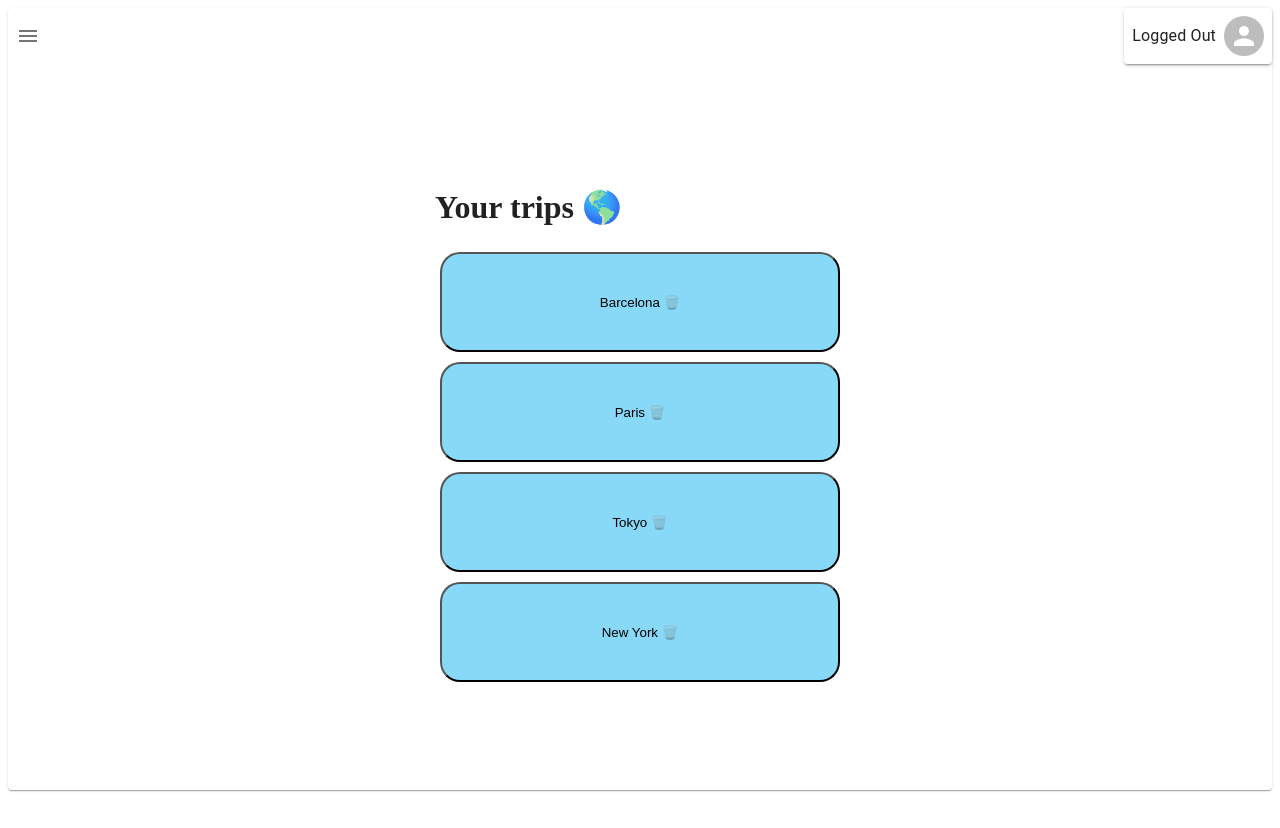
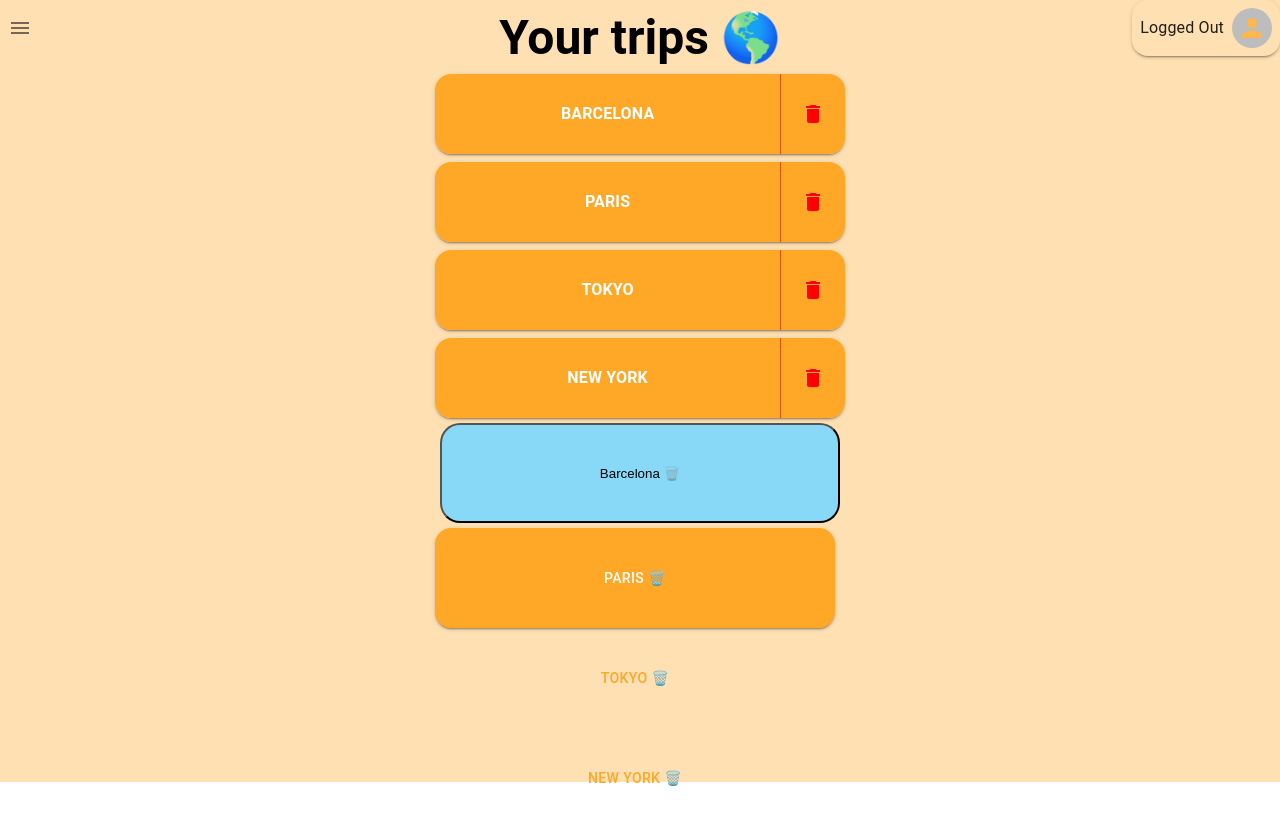
Before and after one commit to silvester-zogaj/travel-planner, a Next.js app in the folder travel-planner-fe/: page /trips in a window 1280 px wide. Before the commit the page ends 800 px from the top, so only its background shows below. Built offline with nearby package versions, Linux system fonts and the light colour scheme; no server answers.

Commit message:
add color palette

```diff
--- a/travel-planner-fe/app/layout.tsx
+++ b/travel-planner-fe/app/layout.tsx
@@ -20,7 +20,11 @@ export default function RootLayout({
   return (
     <html lang="en">
       <head></head>
-      <body>
+      <body
+        style={{
+          margin: 0,
+        }}
+      >
         <AuthContextProvider>
           <NextAppDirEmotionCacheProvider options={{ key: "css" }}>
             <AppMuiThemeProvider>
--- a/travel-planner-fe/app/trips/page.tsx
+++ b/travel-planner-fe/app/trips/page.tsx
@@ -1,16 +1,48 @@
-import styles from "../page.module.css"
-import Link from "next/link"
+"use client";
+import styles from "../page.module.css";
+import Link from "@mui/material/Link";
+import Button from "@mui/material/Button";
+import Stack from "@mui/material/Stack";
+import ButtonGroup from "@mui/material/ButtonGroup";
+import DeleteIcon from "@mui/icons-material/Delete";
+import Typography from "@mui/material/Typography";
 
-export default function Trips () {
+const TripExamples = ["Barcelona", "Paris", "Tokyo", "New York"];
+
+export default function Trips() {
   return (
     <main className={styles.tripList}>
-        <h1>Your trips 🌎</h1>
+      <Stack gap={1}>
+        <Typography textAlign="center" variant="h3" fontWeight="bold">
+          Your trips 🌎
+        </Typography>
+        {TripExamples.map((trip, i) => (
+          <ButtonGroup variant="contained" key={i}>
+            <Button
+              href="/itineraries"
+              component={Link}
+              size="large"
+              sx={{
+                width: "100%",
+                height: "80px",
+              }}
+            >
+              <Typography fontWeight="bold">{trip}</Typography>
+            </Button>
+            <Button size="large">
+              <DeleteIcon sx={{ color: "red" }} />
+            </Button>
+          </ButtonGroup>
+        ))}
+      </Stack>
       <Link href="/itineraries">
         <button className={styles.trip}>Barcelona 🗑️ </button>
       </Link>
-        <button className={styles.trip}>Paris 🗑️</button>
-        <button className={styles.trip}>Tokyo 🗑️</button>
-        <button className={styles.trip}>New York 🗑️</button>
+      <Button variant="contained" className={styles.trip}>
+        Paris 🗑️
+      </Button>
+      <Button className={styles.trip}>Tokyo 🗑️</Button>
+      <Button className={styles.trip}>New York 🗑️</Button>
     </main>
-    )
+  );
 }
--- a/travel-planner-fe/shared/AppMuiThemeProvider.tsx
+++ b/travel-planner-fe/shared/AppMuiThemeProvider.tsx
@@ -12,6 +12,7 @@ import Paper from "@mui/material/Paper";
 import ThemeProvider from "@mui/material/styles/ThemeProvider";
 import NextLink from "next/link";
 import useMediaQuery from "@mui/material/useMediaQuery";
+import { Box } from "@mui/material";
 
 const contextIsDark = createContext<
   { isDark: boolean; setIsDark: (isDark: boolean) => void } | undefined
@@ -45,7 +46,28 @@ export default function AppMuiThemeProvider(props: {
     () =>
       createTheme({
         palette: {
-          mode: prefersDarkMode ? "dark" : "light",
+          primary: {
+            light: "#FFD180",
+            main: "#FFA726",
+            dark: "#E65100",
+            contrastText: "#fff",
+          },
+          secondary: {
+            light: "#FFCC80",
+            main: "#FF9800",
+            dark: "#EF6C00",
+            contrastText: "#fff",
+          },
+          background: {
+            default: "#FFB74D",
+            paper: "#FFE0B2",
+          },
+        },
+        typography: {
+          // fontFamily: "Do Hyeon",
+        },
+        shape: {
+          borderRadius: 16,
         },
         components: {
           MuiLink: {
@@ -66,7 +88,14 @@ export default function AppMuiThemeProvider(props: {
 
   return (
     <ThemeProvider theme={theme}>
-      <Paper sx={{ p: 0 }}>{children}</Paper>
+      <Box
+        id="app-container"
+        sx={{
+          backgroundColor: (theme) => theme.palette.background.paper,
+        }}
+      >
+        {children}
+      </Box>
     </ThemeProvider>
   );
 }
```
Lines whose indentation alone changed are shown as unchanged.
